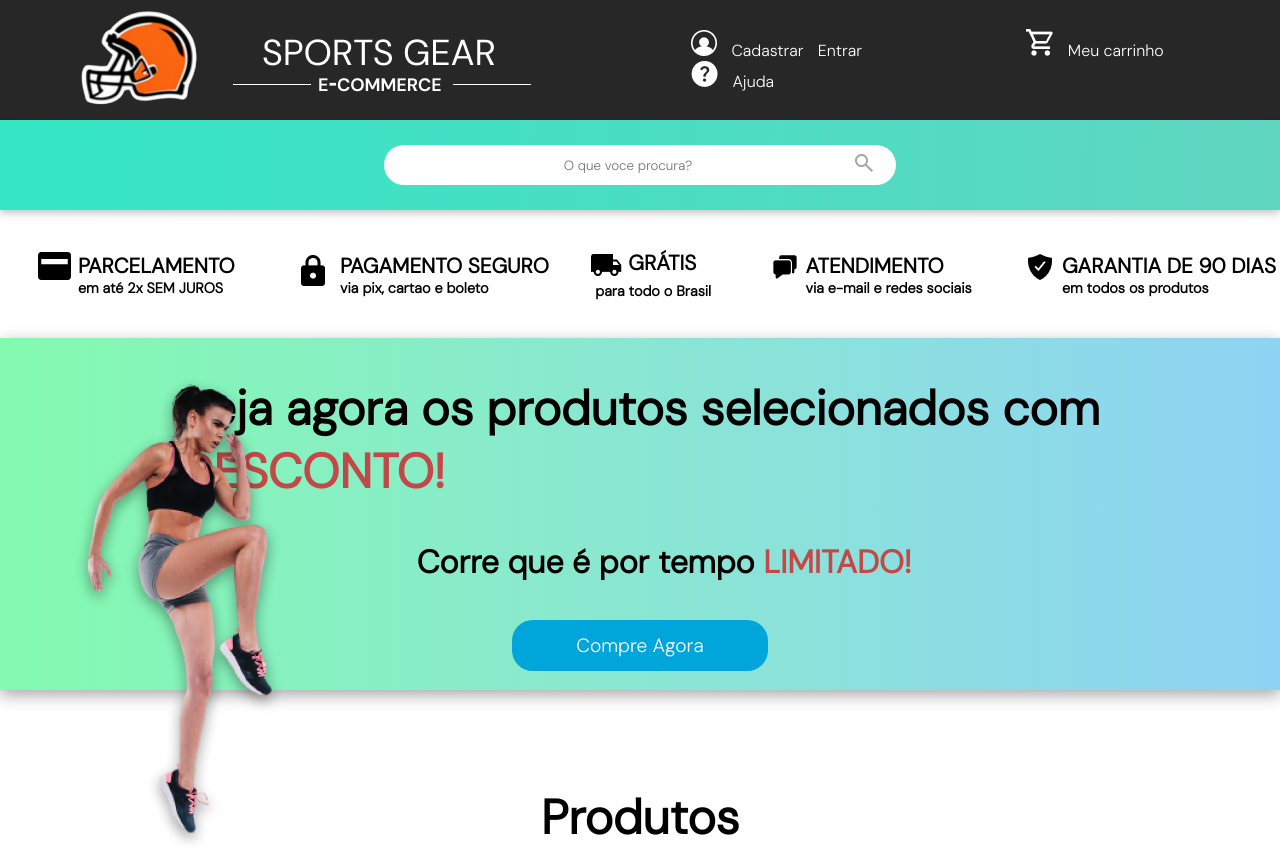
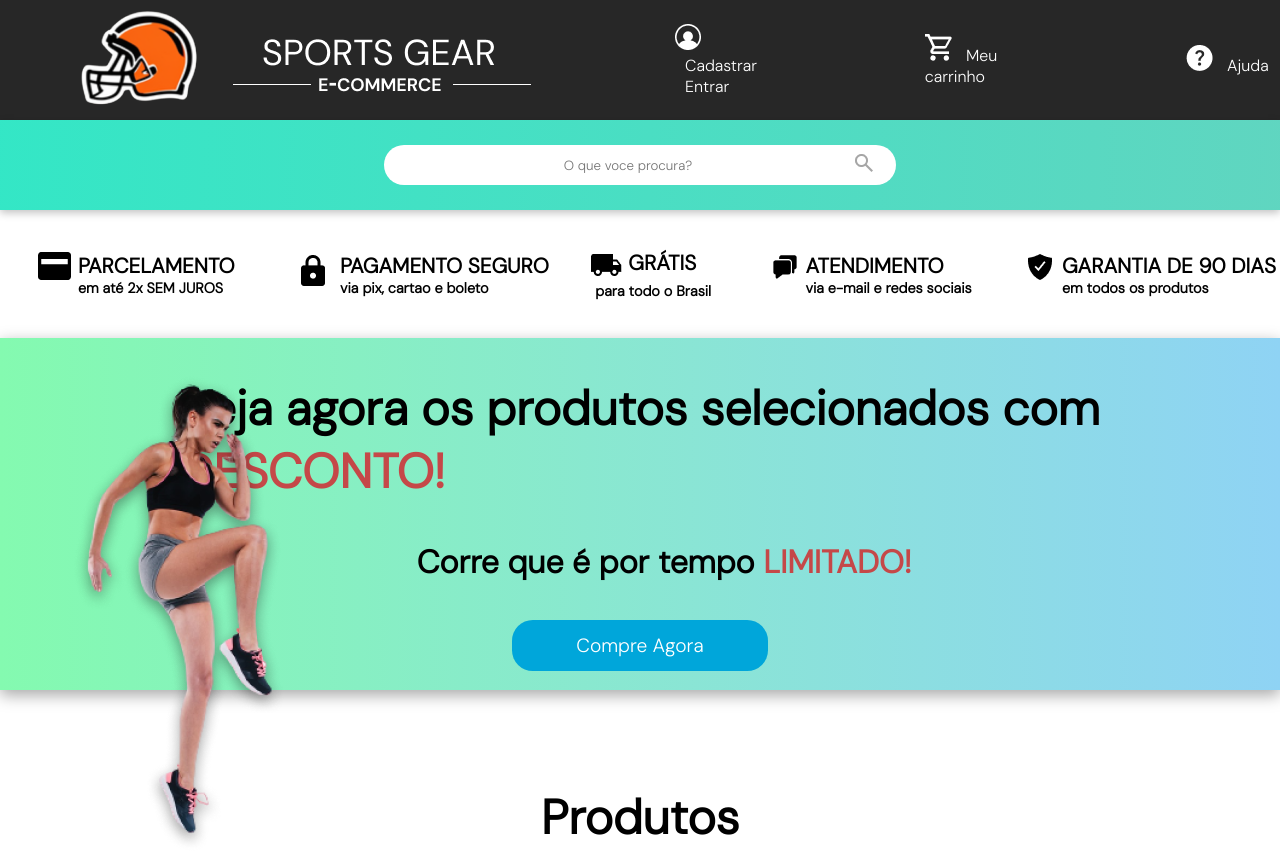
Before and after one commit to GabrielVigioli/SportsGear, a plain HTML site: page index.html in a window 1280 px wide. Shown: the top 852 px of the page. Drawn offline with Linux system fonts and the light colour scheme.

Commit message:
header-btn fix
Tentei melhorar os btn do header, talvez tenha ficado pior...

```diff
--- a/index.css
+++ b/index.css
@@ -16,18 +16,24 @@
 #logo_img {
   margin-left: 4.5rem;
 }
-
-ul {
-  display: inline-block;
-  margin-left: 10rem;
+.header-btns2 {
+  display: grid;
+  grid-template-columns: repeat(3, 1fr);
+  justify-items: center;
+  align-items: center;
+  padding-left: 9rem;
+  column-gap: 9rem;
+}
+.header-btns a {
+  color: white;
+  margin-left: 0.625rem;
+  text-decoration: none;
 }
 
-.header-btns {
-  color: white;
-  margin-left: 0.625rem;
-  display: inline-block;
-  text-decoration: none;
+.header-btns3:hover {
+  color: #90f9c4;
 }
+
 .header-btns:hover {
   color: aquamarine;
 }
--- a/index.html
+++ b/index.html
@@ -15,20 +15,27 @@
     <header>
         <section id="background">
             <img id="logo_img" src="images/header/logoescrito.png" alt="logo" width="" height="" loading="eager">
-            <nav>
-                <ul><img src="images/header/entrar_symbol.png" alt="entrar/cadastro" width="" height="" loading="eager">
-                    <a class="header-btns" href="#">Cadastrar</a>
-                    <a class="header-btns" href="#">Entrar</a>
-                </ul>
-                <ul><img src="images/header/meucarrinho_symbol.png" alt="meu carrinho" width="" height=""
-                        loading="eager">
-                    <a class="header-btns" href="#">Meu carrinho</a>
-                </ul>
-                <ul>
-                    <img src="images/header/help_symbol.png" alt="ajuda" width="" height="" loading="eager">
-                    <a class="header-btns" href="#">Ajuda</a>
-                </ul>
-            </nav>
+            <section class="header-btns">
+                <nav>
+                    <section class="header-btns2">
+                        <section>
+                            <img src="images/header/entrar_symbol.png" alt="entrar/cadastro" width="" height=""
+                                loading="eager">
+                            <a class="header-btns3" href="#">Cadastrar</a>
+                            <a class="header-btns3" href="#">Entrar</a>
+                        </section>
+                        <section>
+                            <img src="images/header/meucarrinho_symbol.png" alt="meu carrinho" width="" height=""
+                                loading="eager">
+                            <a class="header-btns3" href="#">Meu carrinho</a>
+                        </section>
+                        <section>
+                            <img src="images/header/help_symbol.png" alt="ajuda" width="" height="" loading="eager">
+                            <a class="header-btns3" href="#">Ajuda</a>
+                        </section>
+                    </section>
+                </nav>
+            </section>
         </section>
         <section id="backgroundpesquisa">
             <form action="" method="get" class="searchbar">
```
